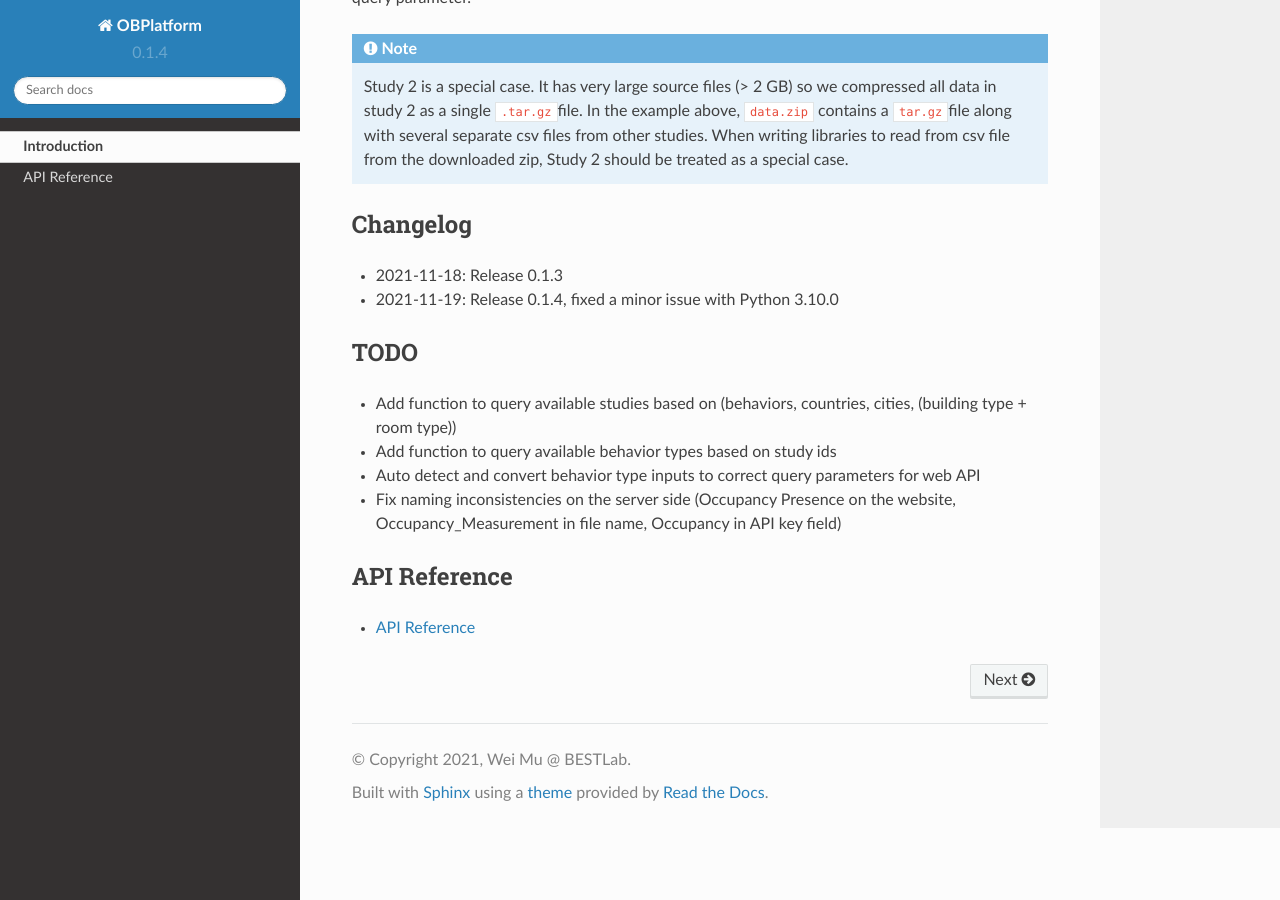
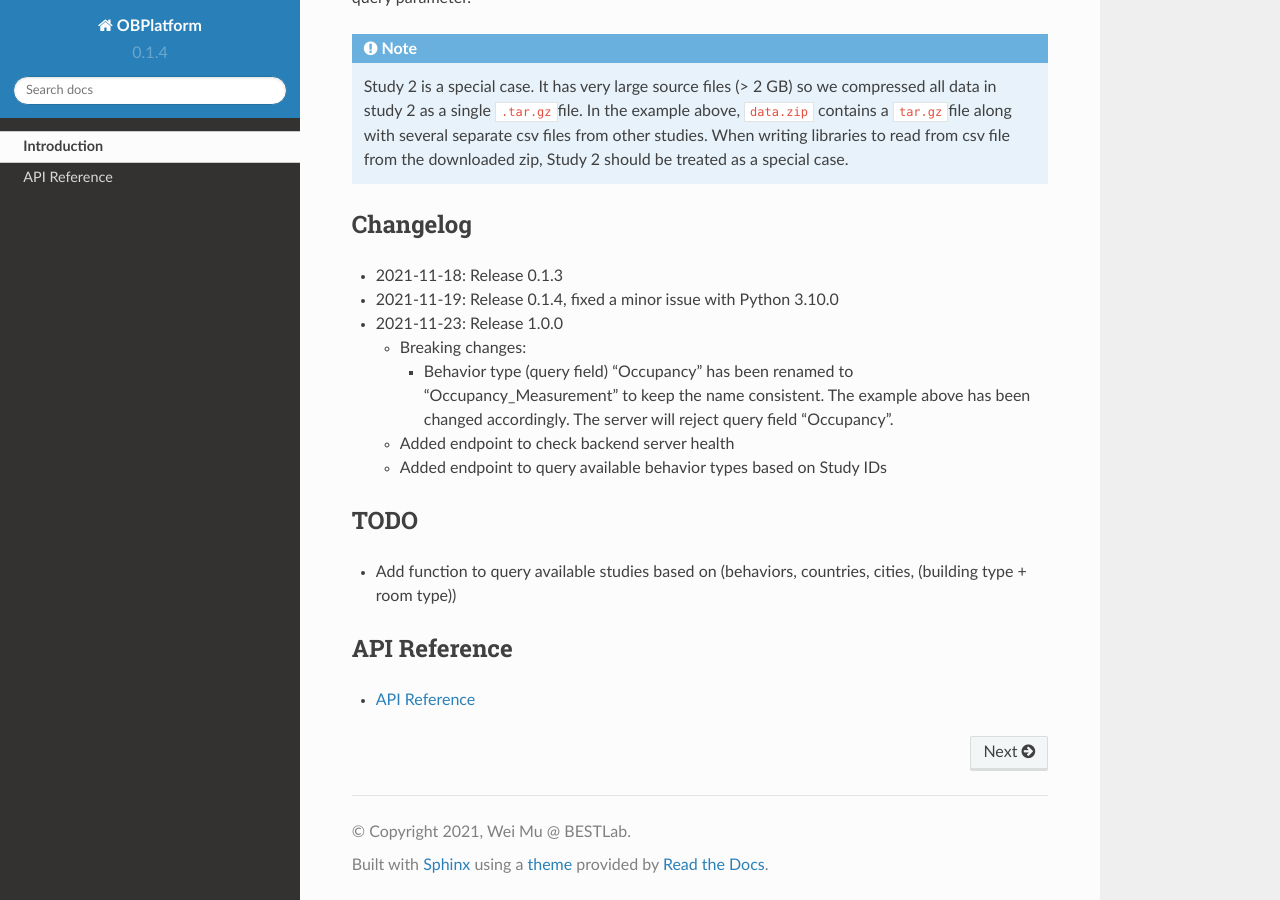
Before and after one commit to umonaca/obplatform, a Sphinx documentation site: the page built from docs/index.rst, in a window 1280 px wide and 900 px high, scrolled down 2522 px. Built offline with Sphinx 7.4.7 and the Read the Docs theme 2.0.0, drawn with Linux system fonts in a browser that asks for light colours.

Commit message:
docs: fix changelog

```diff
--- a/docs/index.rst
+++ b/docs/index.rst
@@ -162,18 +162,24 @@ Changelog
 
 -  2021-11-18: Release 0.1.3
 -  2021-11-19: Release 0.1.4, fixed a minor issue with Python 3.10.0
+-  2021-11-23: Release 1.0.0
+
+   -  Breaking changes:
+
+      -  Behavior type (query field) “Occupancy” has been renamed to
+         “Occupancy_Measurement” to keep the name consistent. The
+         example above has been changed accordingly. The server will
+         reject query field “Occupancy”.
+
+   -  Added endpoint to check backend server health
+   -  Added endpoint to query available behavior types based on Study
+      IDs
 
 TODO
 ----
 
 -  Add function to query available studies based on (behaviors,
    countries, cities, (building type + room type))
--  Add function to query available behavior types based on study ids
--  Auto detect and convert behavior type inputs to correct query
-   parameters for web API
--  Fix naming inconsistencies on the server side (Occupancy Presence on
-   the website, Occupancy_Measurement in file name, Occupancy in API key
-   field)
 
 API Reference
 -------------
```
